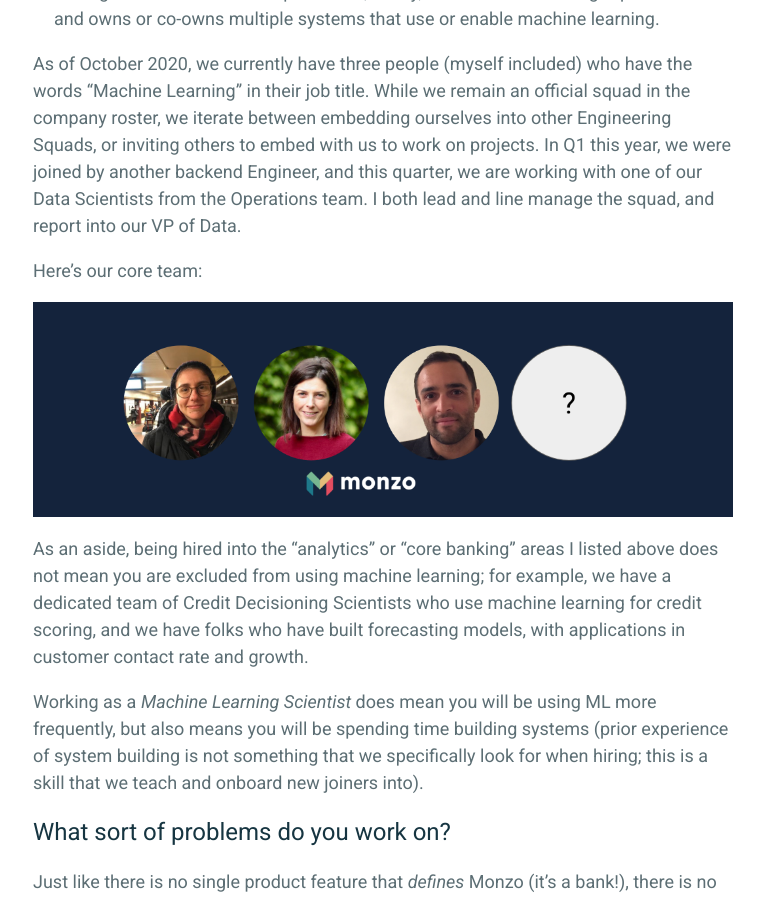
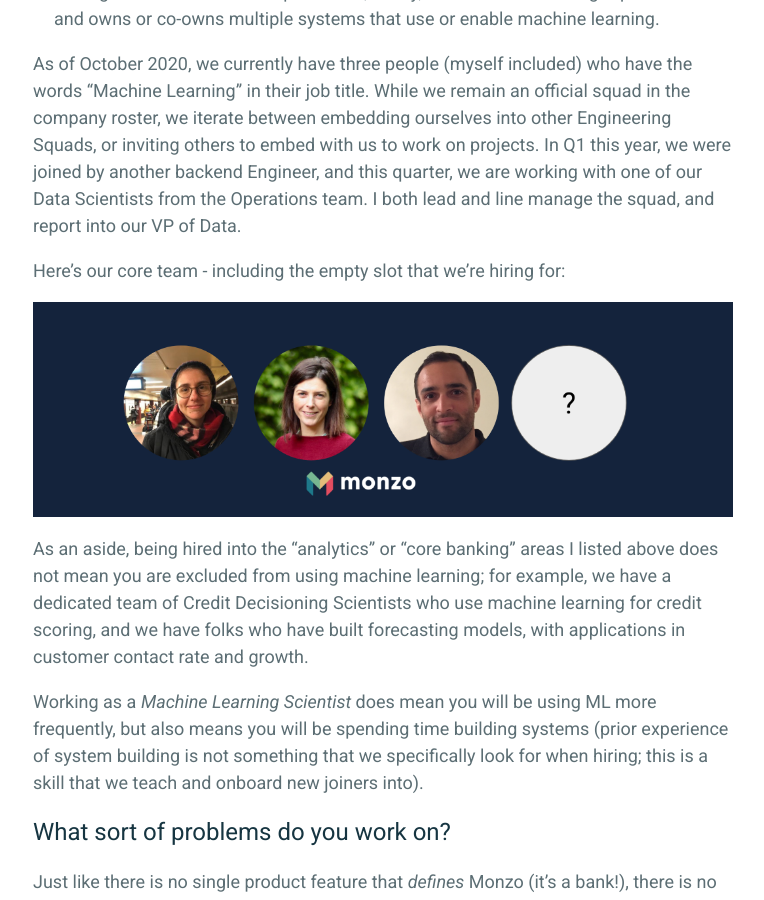
Before and after one commit to nlathia/nlathia.github.io, a Jekyll site: the page built from _posts/2020-10-19-Monzo-ML.md, in a window 1280 px wide and 900 px high, scrolled down 1423 px. Shown: the whole window, without its empty margins (257-1021 px from the left). Built offline with Jekyll 4.4.1, drawn with Linux system fonts in a browser that asks for light colours.

Commit message:
Fix sentence

```diff
--- a/_posts/2020-10-19-Monzo-ML.md
+++ b/_posts/2020-10-19-Monzo-ML.md
@@ -27,7 +27,7 @@ The bird's eye view of these areas are:
 
 As of October 2020, we currently have three people (myself included) who have the words "Machine Learning" in their job title. While we remain an official squad in the company roster, we iterate between embedding ourselves into other Engineering Squads, or inviting others to embed with us to work on projects. In Q1 this year, we were joined by another backend Engineer, and this quarter, we are working with one of our Data Scientists from the Operations team. I both lead and line manage the squad, and report into our VP of Data.
 
-Here's our core team:
+Here's our core team - including the empty slot that we're hiring for:
 
 ![](https://nlathia.github.io/assets/monzo-machine-learning.png "Machine Learning Scientists at Monzo")
 
```
